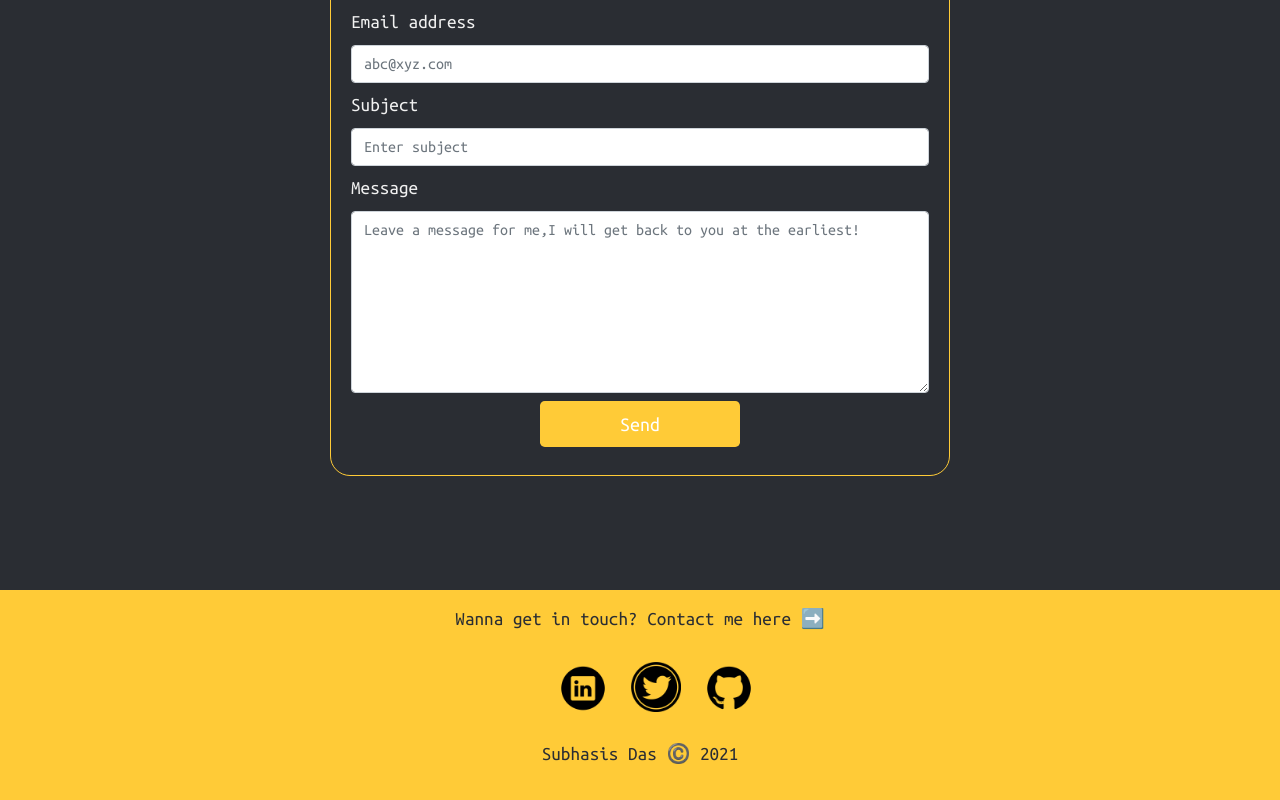
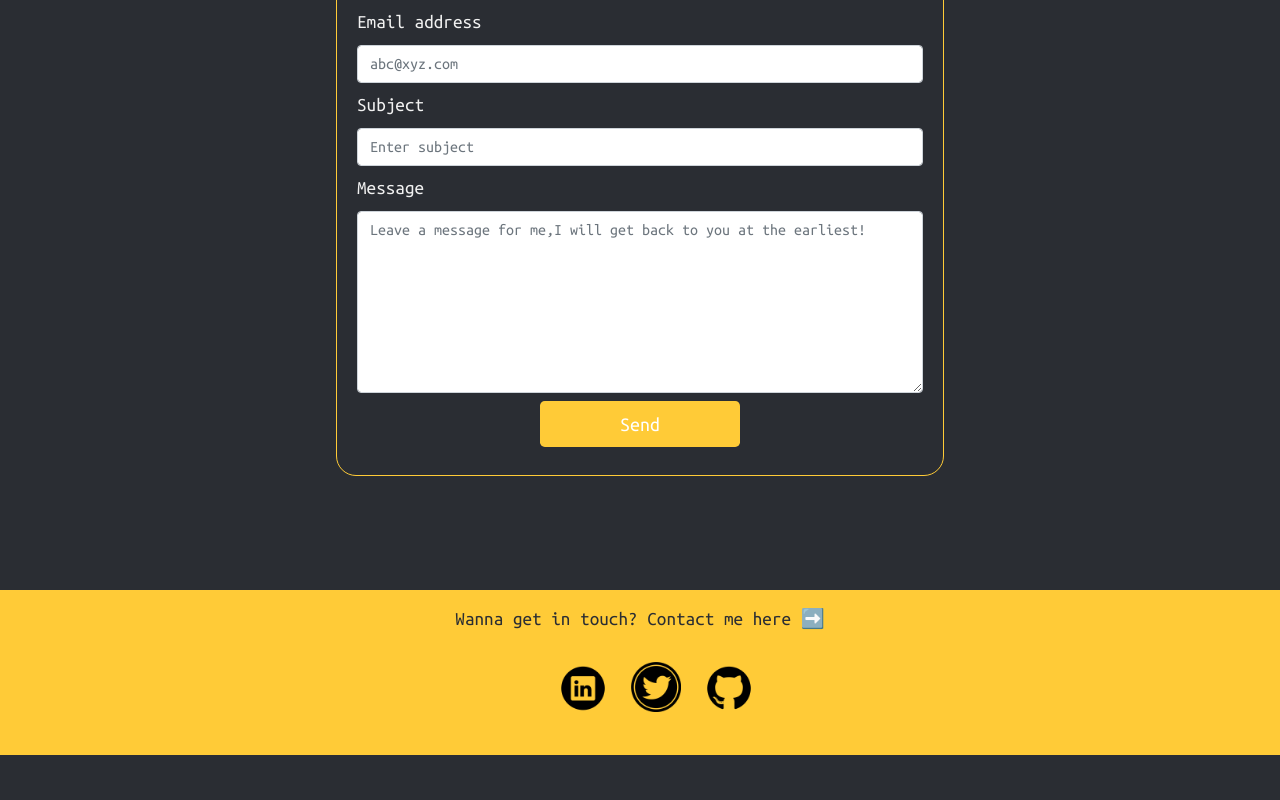
Before and after one commit to inframarauder/portfolio, a Next.js app: page /contact in a window 1280 px wide. Shown: the part 260-1060 px from the top of the page. After the commit the page ends 1015 px from the top, so only its background shows below. Built offline with nearby package versions, Linux system fonts and the light colour scheme.

Commit message:
fixed layout issues

```diff
--- a/components/Footer.js
+++ b/components/Footer.js
@@ -39,7 +39,6 @@ const Footer = () => {
 					</a>
 				</li>
 			</ul>
-      <p className="text-center">Subhasis Das ©️ 2021</p>
 		</footer>
 	);
 };
--- a/components/Layout.js
+++ b/components/Layout.js
@@ -1,4 +1,5 @@
 import React from "react";
+import { Container } from "react-bootstrap";
 import Head from "next/head";
 import Header from "./Header";
 import Footer from "./Footer";
@@ -15,7 +16,7 @@ const Layout = ({ children }) => {
 				<link rel="icon" href="/images/favicon.ico" />
 			</Head>
 			<Header />
-      {children}
+			<Container fluid>{children}</Container>
 			<Footer />
 		</>
 	);
```
Lines whose indentation alone changed are shown as unchanged.
